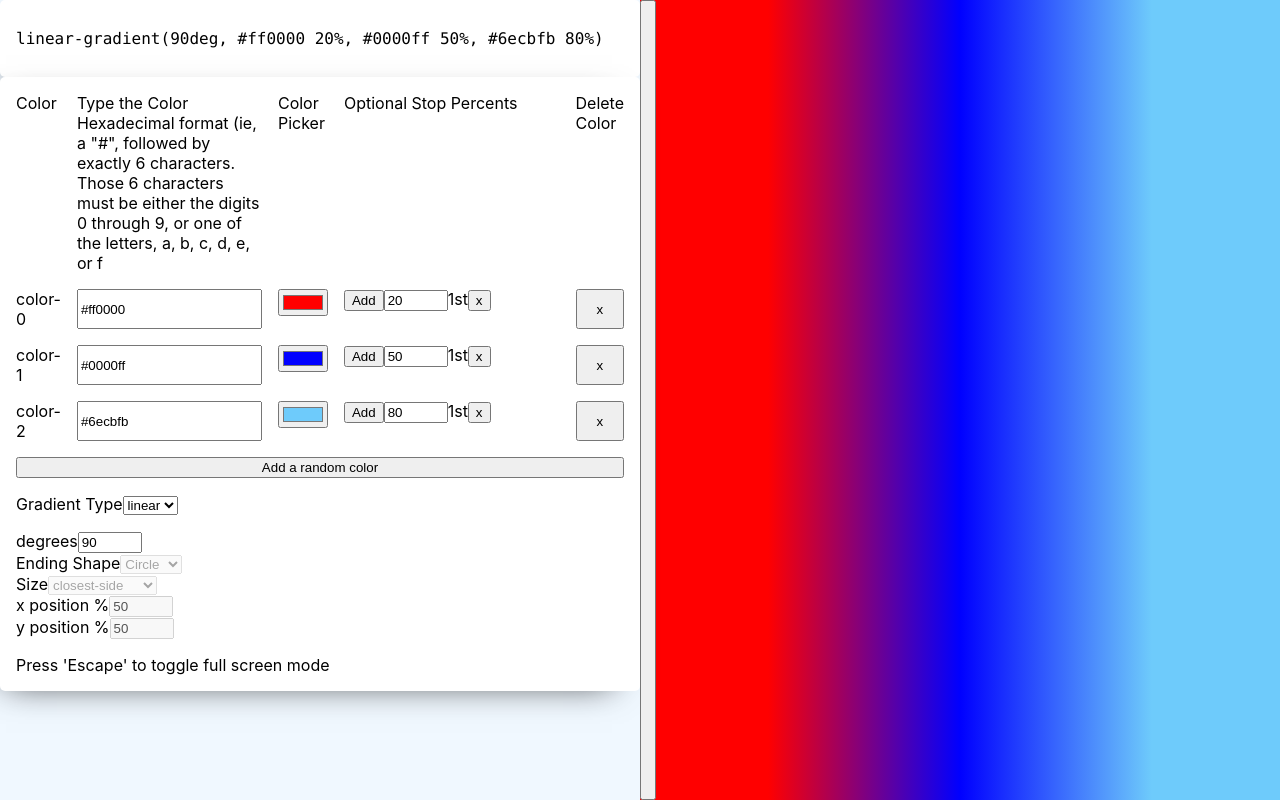
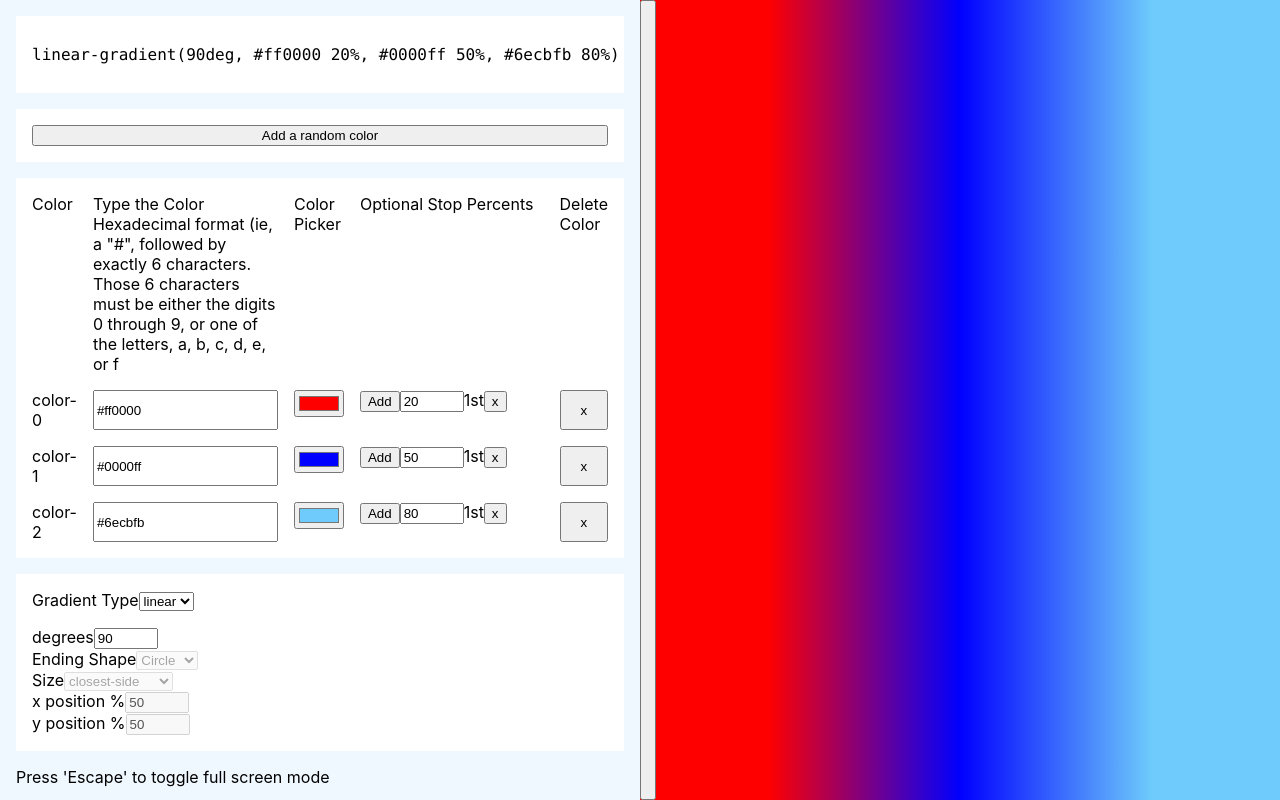
Before and after one commit to bellcd/gradient-generator, a React app: page / in a window 1280 px wide. Built offline with nearby package versions, Linux system fonts and the light colour scheme.

Commit message:
Handles Flyout overflow

```diff
--- a/src/App.css
+++ b/src/App.css
@@ -16,14 +16,7 @@
   bottom: 0;
 }
 
-.options {
-  display: grid;
-  gap: 1rem;
-}
-
 .card {
   background-color: white;
   padding: 1rem;
-  border-radius: 5px;
-  box-shadow: -11px 10px 33px -17px rgb(0 0 0 / 75%);
 }
--- a/src/App.js
+++ b/src/App.js
@@ -138,6 +138,7 @@ export default App;
   // polishing
     // fonts
     // icons
+      // 'press "escape" to toggle fullscreen mode as a tooltip on icon hover
   // mobile design
   // randomizer
   // change display formatting of gradientString
@@ -155,4 +156,4 @@ export default App;
     //     #fea75d,
     //     #cbc5e0
     // )
-  // unit tests failing after ejecting
+  // overflow with many colors
--- a/src/Flyout.css
+++ b/src/Flyout.css
@@ -5,8 +5,12 @@
   position: relative;
 }
 
-.flyout--closed .flyout__content {
-  overflow: hidden;
+.flyout__content {
+  height: 100vh;
+  display: flex;
+  flex-direction: column;
+  gap: 1rem;
+  margin: 0 1rem;
 }
 
 .flyout__control-button {
@@ -18,10 +22,17 @@
   cursor: pointer;
 }
 
-.flyout__control-button--open {
-  right: -2.4rem;
+.flyout__gradient-string-wrapper {
+  margin-top: 1rem;
 }
 
-.flyout__control-button--closed {
-  right: -4.3rem;
+.flyout__add-color,
+.flyout__colors-list,
+.flyout__options {
+  display: grid;
+  gap: 1rem;
 }
+
+.flyout__colors-list {
+  overflow-y: auto;
+}
--- a/src/Flyout.js
+++ b/src/Flyout.js
@@ -100,12 +100,24 @@ const Flyout = ({
       >
       </button>
       <div className="flyout__content show-language toolbar">
-        <div className="card">
+        <div className="flyout__gradient-string-wrapper card">
           <pre>
             <code className="language-css">{gradientString}</code>
           </pre>
         </div>
-        <div className="options card">
+        <div className="flyout__add-color card">
+          <button
+              onClick={() => {
+                setColors([...colors, {
+                  color: randomColorGenerator(),
+                  stopPositions: []
+                }])
+              }}
+            >
+              {ADD_A_RANDOM_COLOR}
+          </button>
+        </div>
+        <div className="flyout__colors-list card">
           <Colors
             colors={colors}
             addOrRemoveStopPositionHandler={addOrRemoveStopPositionHandler}
@@ -113,16 +125,8 @@ const Flyout = ({
             deleteColor={deleteColor}
             inputChangeHandler={inputChangeHandler}
           />
-          <button
-            onClick={() => {
-              setColors([...colors, {
-                color: randomColorGenerator(),
-                stopPositions: []
-              }])
-            }}
-          >
-            {ADD_A_RANDOM_COLOR}
-          </button>
+        </div>
+        <div className="flyout__options card">
           <div>
             <label htmlFor={gradientWords.GRADIENT_TYPE}>{GRADIENT_TYPE}</label>
             <select
@@ -228,8 +232,8 @@ const Flyout = ({
               />
             </div>
           </div>
+        </div>
         <div>{messages.FULLSCREEN}</div>
-        </div>
       </div>
     </div>
   );
```
